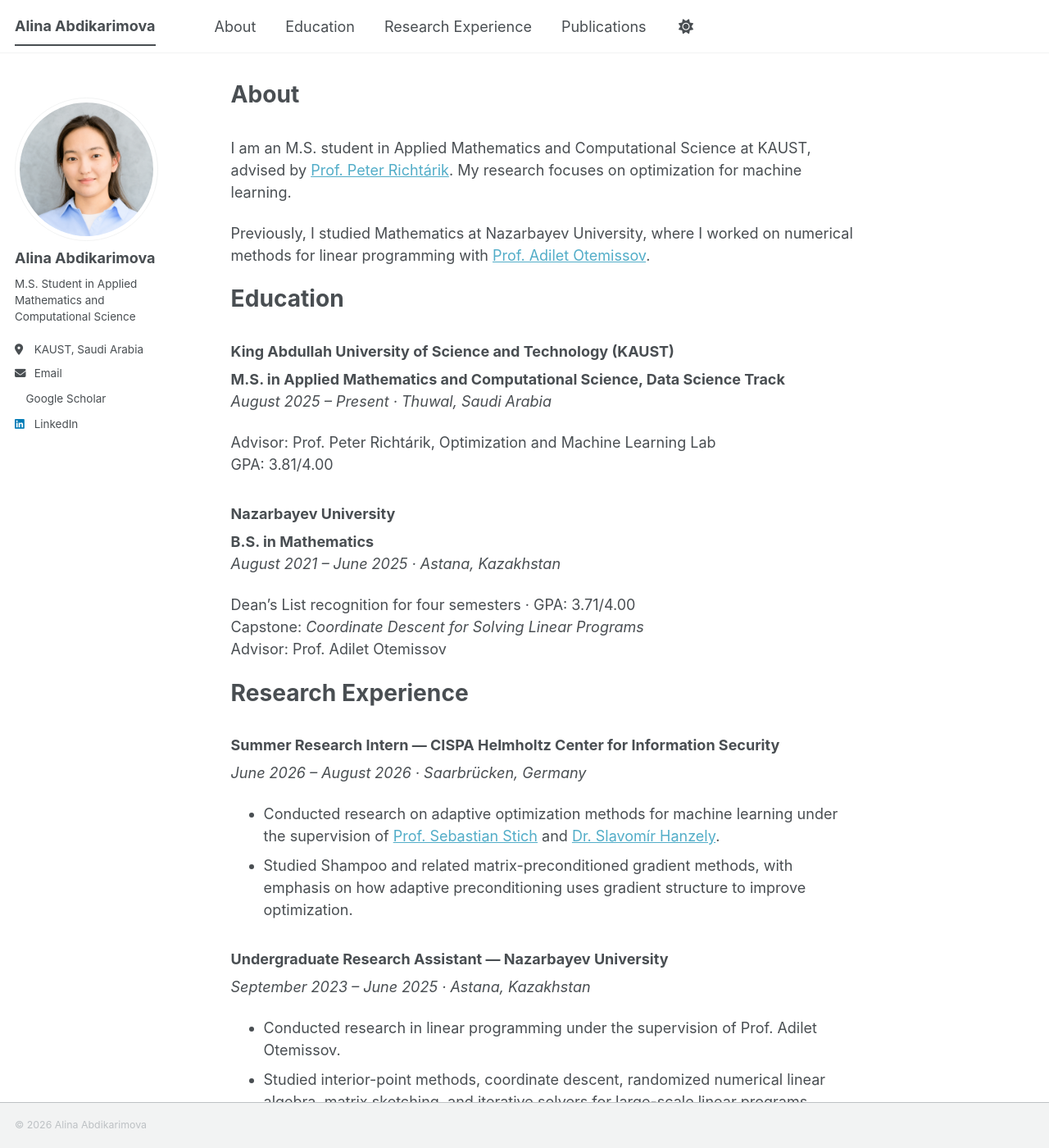
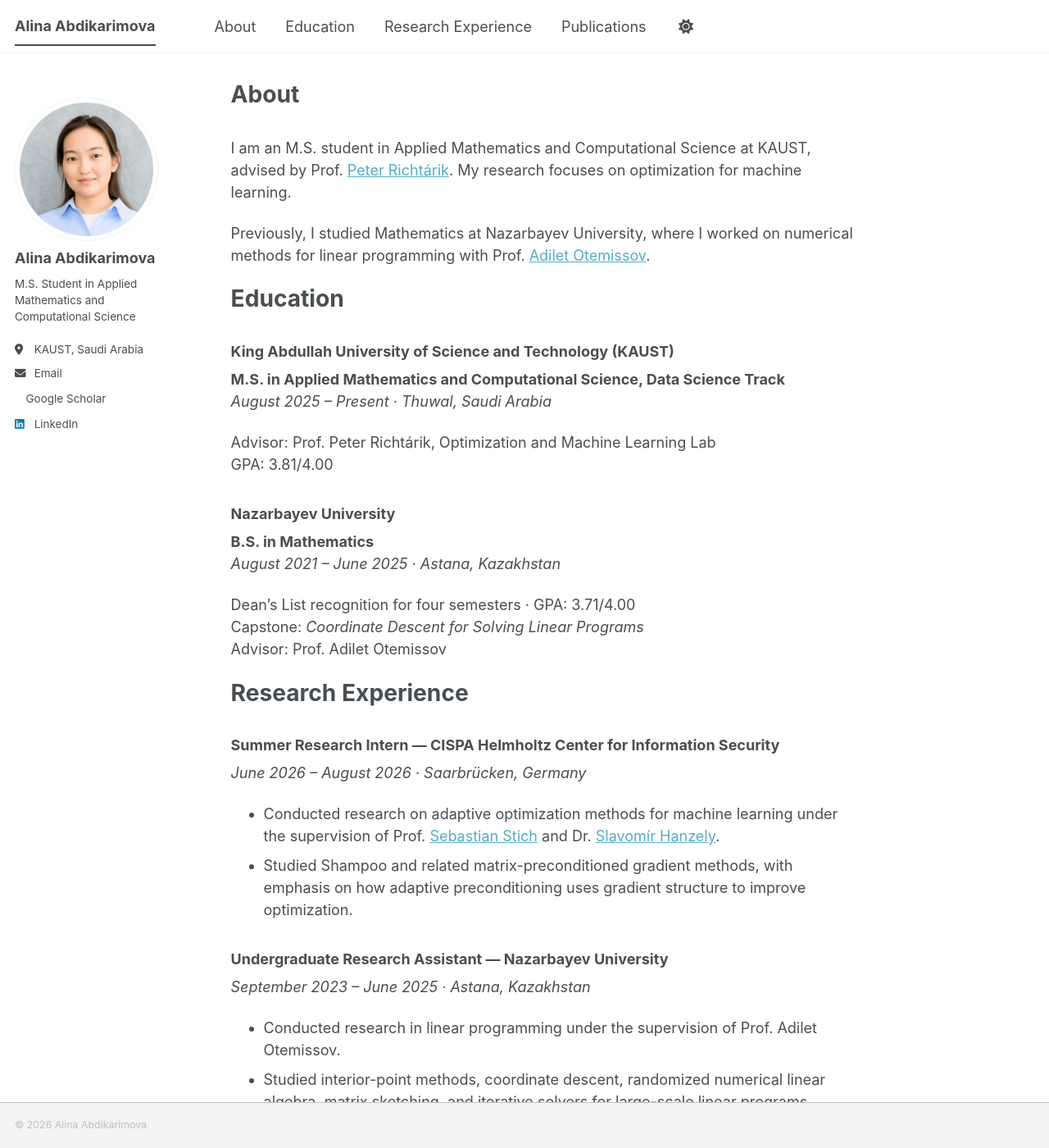
Before and after one commit to alinaabdikarimova/alinaabdikarimova.github.io, a Jekyll site: the page built from _pages/about.md, in a window 1280 px wide and 1400 px high. Shown: the whole window at 82% size. Built offline with Jekyll 4.4.1, drawn with Linux system fonts in a browser that asks for light colours; a style sheet for code colours, icons or effects is not loaded.

Commit message:
Link names without academic titles

```diff
--- a/_pages/about.md
+++ b/_pages/about.md
@@ -9,9 +9,9 @@ redirect_from:
 
 <span id="about"></span>
 
-I am an M.S. student in Applied Mathematics and Computational Science at KAUST, advised by [Prof. Peter Richtárik](https://richtarik.org/). My research focuses on optimization for machine learning.
+I am an M.S. student in Applied Mathematics and Computational Science at KAUST, advised by Prof. [Peter Richtárik](https://richtarik.org/). My research focuses on optimization for machine learning.
 
-Previously, I studied Mathematics at Nazarbayev University, where I worked on numerical methods for linear programming with [Prof. Adilet Otemissov](https://research.nu.edu.kz/en/persons/adilet-otemissov/).
+Previously, I studied Mathematics at Nazarbayev University, where I worked on numerical methods for linear programming with Prof. [Adilet Otemissov](https://research.nu.edu.kz/en/persons/adilet-otemissov/).
 
 Education {#education}
 ======
@@ -40,7 +40,7 @@ Research Experience {#research-experience}
 
 *June 2026 – August 2026 · Saarbrücken, Germany*
 
-- Conducted research on adaptive optimization methods for machine learning under the supervision of [Prof. Sebastian Stich](https://www.sstich.ch/) and [Dr. Slavomír Hanzely](https://sites.google.com/view/slavomirhanzely).
+- Conducted research on adaptive optimization methods for machine learning under the supervision of Prof. [Sebastian Stich](https://www.sstich.ch/) and Dr. [Slavomír Hanzely](https://sites.google.com/view/slavomirhanzely).
 - Studied Shampoo and related matrix-preconditioned gradient methods, with emphasis on how adaptive preconditioning uses gradient structure to improve optimization.
 
 ### Undergraduate Research Assistant — Nazarbayev University
```
